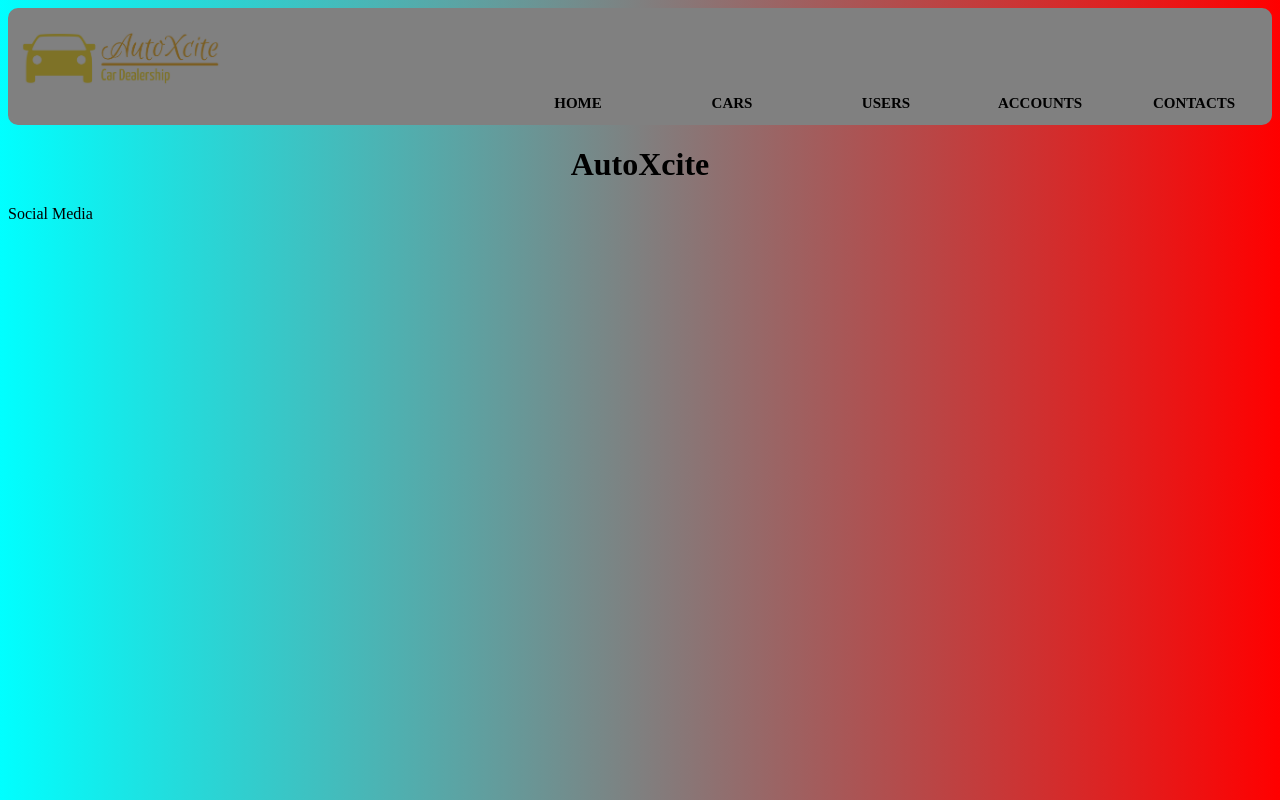
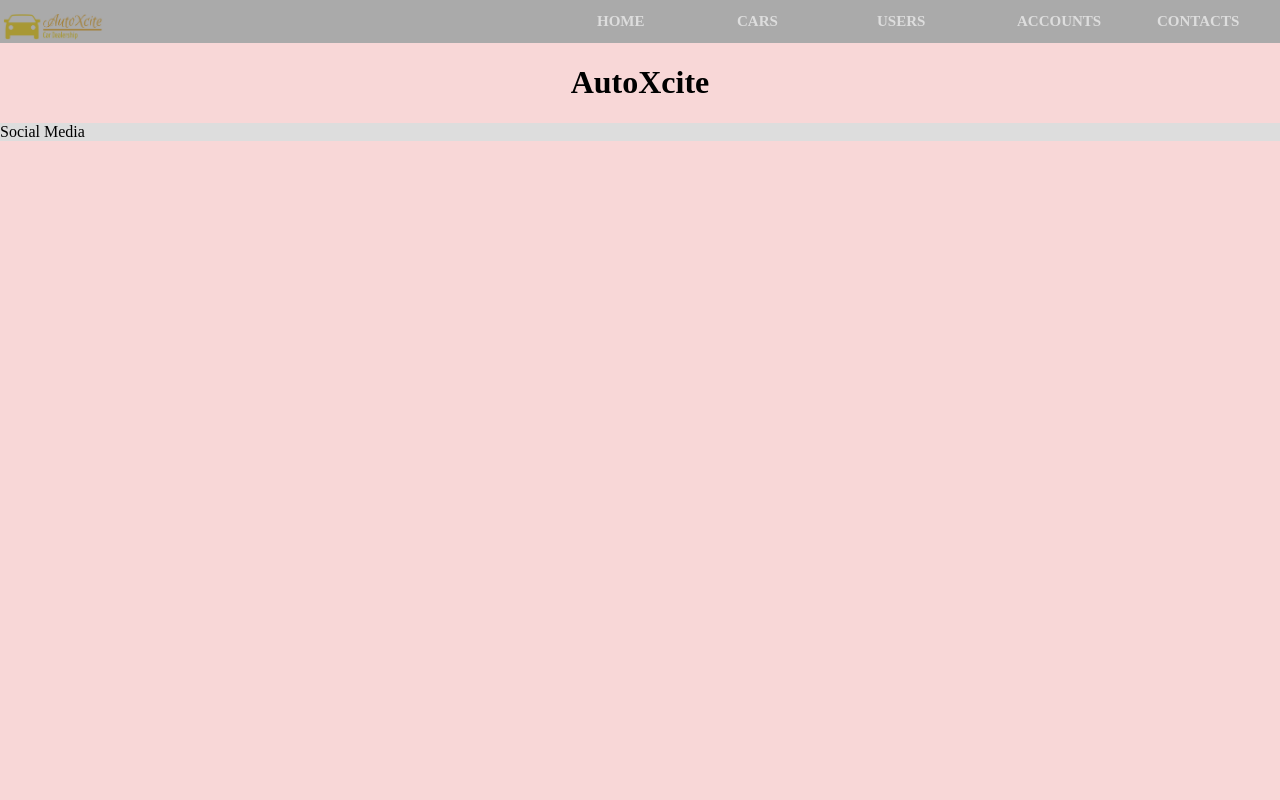
Before and after one commit to KamenKoshutanski/Dealership, a plain HTML site: page frontend/home/index.html in a window 1280 px wide. Drawn offline with Linux system fonts and the light colour scheme.

Commit message:
Corrected header

```diff
--- a/frontend/static/styles.css
+++ b/frontend/static/styles.css
@@ -2,40 +2,55 @@ h1{
     text-align: center;
 }
 body{
-    background-image: linear-gradient(to right, aqua , red);
+    background-color: #f8d7d7;
+    padding: 0;
+    margin: 0;
 }
 nav{
     border: solid;
-    background-color: gray;
-    border-color: gray;
-    margin: auto;
-    border-radius: 10px;
+    background-color: #aaa;
+    border-color: #aaa;
 }
 ul{
     text-align: right;
     list-style: none;
     padding: 0;
     margin: 0;
-    vertical-align: center;
+    display: flex;
+    flex-direction: row;
+    justify-content: right;
 }
-li{
-    display: inline-block;
-}
-a{
+li a{
     text-decoration: none;
-    color: #000000;
+    color: #ddd;
     width: 100px;
-    display: block;
-    padding: 10px 25px ;
+    padding: 10px 20px ;
     font-size: 15px;
     text-transform: uppercase;
     font-weight: bold;
     text-align: center;
+    font-family: 'Times New Roman', Times, serif;
+    display: flex;
+    flex-direction: row;
+}
+a:hover{
+    background-color: #888;
 }
 img{
-    width: 200px;
+    width: 100px;
     mix-blend-mode: multiply;
     text-align: left;
-    margin: 20px 10px 0 10px;
-    display: block;
+    margin: 10px 0px 10px 0px;
+    float: left;
 }
+
+footer{
+    background-color: #ddd;
+}
+
+@media only screen and (max-width: 600px) {
+
+    .ul{
+        flex-direction: column;
+    }
+}
```
